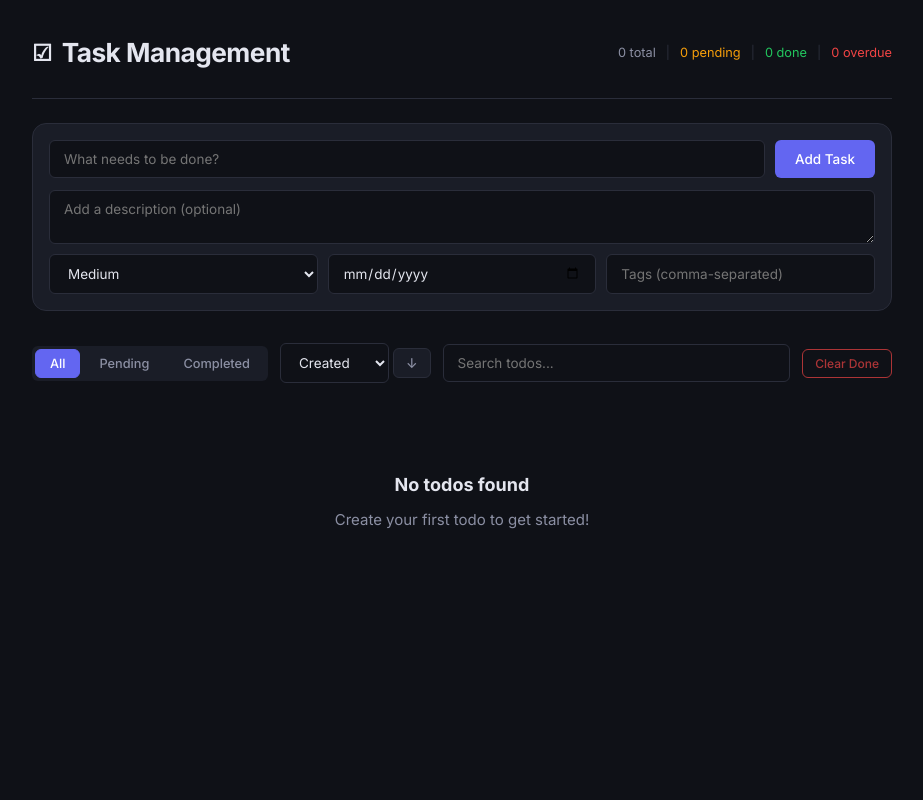
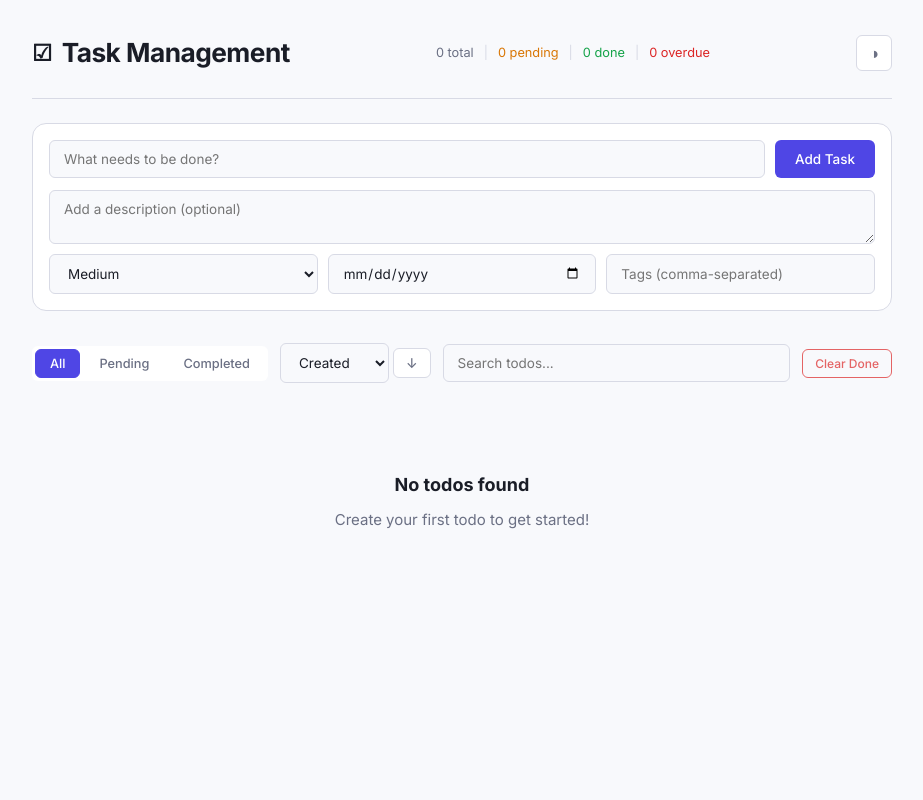
Before and after one commit to clivingston-cognition/node-task-demo, a Node server app: page / in a window 1280 px wide. Shown: the whole page, without its empty margins (178-1101 px from the left). Run offline with Node 20, Linux system fonts and the light colour scheme; data comes from the database, SQL or seed files in the repository; data that the repository does not hold is empty; some libraries are stand-ins or nearby versions.

Commit message:
feat: add dark/light mode toggle with OS preference support
- Add [data-theme='light'] CSS variables and @media (prefers-color-scheme: light) auto-detection
- Convert hardcoded rgba values to CSS custom properties for theme-aware overrides
- Add theme toggle button (auto/light/dark cycle) in header
- Add early theme-init script in <head> of index.ejs and error.ejs to prevent FOWT
- Persist user preference in localStorage

Co-Authored-By: Chris Livingston <chris.livingston@cognition.ai>

```diff
--- a/src/public/css/styles.css
+++ b/src/public/css/styles.css
@@ -30,6 +30,86 @@
   --shadow-lg: 0 8px 30px rgba(0, 0, 0, 0.5);
   --transition: 200ms ease;
   --font-family: 'Inter', -apple-system, BlinkMacSystemFont, 'Segoe UI', sans-serif;
+  --color-focus-bg: rgba(99, 102, 241, 0.04);
+  --color-focus-ring: rgba(99, 102, 241, 0.1);
+  --color-item-hover-bg: rgba(99, 102, 241, 0.03);
+  --color-checkbox-ring: rgba(99, 102, 241, 0.12);
+  --color-priority-urgent-bg: rgba(220, 38, 38, 0.2);
+  --color-priority-high-bg: rgba(249, 115, 22, 0.2);
+  --color-priority-medium-bg: rgba(59, 130, 246, 0.2);
+  --color-priority-low-bg: rgba(107, 114, 128, 0.2);
+  --color-tag-bg: rgba(99, 102, 241, 0.15);
+  --color-overlay: rgba(0, 0, 0, 0.7);
+  --color-error-glow: rgba(99, 102, 241, 0.25);
+  color-scheme: dark;
+}
+
+[data-theme="light"] {
+  --color-bg: #f8f9fc;
+  --color-surface: #ffffff;
+  --color-surface-hover: #f0f1f5;
+  --color-border: #d8dae5;
+  --color-text: #1a1d27;
+  --color-text-muted: #6b7084;
+  --color-primary: #4f46e5;
+  --color-primary-hover: #4338ca;
+  --color-success: #16a34a;
+  --color-warning: #d97706;
+  --color-danger: #dc2626;
+  --color-urgent: #b91c1c;
+  --color-high: #ea580c;
+  --color-medium: #2563eb;
+  --color-low: #4b5563;
+  --shadow-sm: 0 1px 3px rgba(0, 0, 0, 0.08);
+  --shadow-md: 0 4px 12px rgba(0, 0, 0, 0.1);
+  --shadow-lg: 0 8px 30px rgba(0, 0, 0, 0.12);
+  --color-focus-bg: rgba(79, 70, 229, 0.06);
+  --color-focus-ring: rgba(79, 70, 229, 0.15);
+  --color-item-hover-bg: rgba(79, 70, 229, 0.04);
+  --color-checkbox-ring: rgba(79, 70, 229, 0.15);
+  --color-priority-urgent-bg: rgba(185, 28, 28, 0.1);
+  --color-priority-high-bg: rgba(234, 88, 12, 0.1);
+  --color-priority-medium-bg: rgba(37, 99, 235, 0.1);
+  --color-priority-low-bg: rgba(75, 85, 99, 0.1);
+  --color-tag-bg: rgba(79, 70, 229, 0.1);
+  --color-overlay: rgba(0, 0, 0, 0.4);
+  --color-error-glow: rgba(79, 70, 229, 0.15);
+  color-scheme: light;
+}
+
+@media (prefers-color-scheme: light) {
+  html:not([data-theme]) {
+    --color-bg: #f8f9fc;
+    --color-surface: #ffffff;
+    --color-surface-hover: #f0f1f5;
+    --color-border: #d8dae5;
+    --color-text: #1a1d27;
+    --color-text-muted: #6b7084;
+    --color-primary: #4f46e5;
+    --color-primary-hover: #4338ca;
+    --color-success: #16a34a;
+    --color-warning: #d97706;
+    --color-danger: #dc2626;
+    --color-urgent: #b91c1c;
+    --color-high: #ea580c;
+    --color-medium: #2563eb;
+    --color-low: #4b5563;
+    --shadow-sm: 0 1px 3px rgba(0, 0, 0, 0.08);
+    --shadow-md: 0 4px 12px rgba(0, 0, 0, 0.1);
+    --shadow-lg: 0 8px 30px rgba(0, 0, 0, 0.12);
+    --color-focus-bg: rgba(79, 70, 229, 0.06);
+    --color-focus-ring: rgba(79, 70, 229, 0.15);
+    --color-item-hover-bg: rgba(79, 70, 229, 0.04);
+    --color-checkbox-ring: rgba(79, 70, 229, 0.15);
+    --color-priority-urgent-bg: rgba(185, 28, 28, 0.1);
+    --color-priority-high-bg: rgba(234, 88, 12, 0.1);
+    --color-priority-medium-bg: rgba(37, 99, 235, 0.1);
+    --color-priority-low-bg: rgba(75, 85, 99, 0.1);
+    --color-tag-bg: rgba(79, 70, 229, 0.1);
+    --color-overlay: rgba(0, 0, 0, 0.4);
+    --color-error-glow: rgba(79, 70, 229, 0.15);
+    color-scheme: light;
+  }
 }
 
 html {
@@ -94,6 +174,29 @@ body {
 .stat-completed { color: var(--color-success); }
 .stat-overdue { color: var(--color-danger); }
 
+.theme-toggle {
+  background: var(--color-surface);
+  border: 1px solid var(--color-border);
+  color: var(--color-text-muted);
+  cursor: pointer;
+  padding: 6px 10px;
+  border-radius: var(--radius-sm);
+  font-size: 1.1rem;
+  line-height: 1;
+  transition: all var(--transition);
+  display: inline-flex;
+  align-items: center;
+  justify-content: center;
+  min-width: 36px;
+  height: 36px;
+}
+
+.theme-toggle:hover {
+  color: var(--color-text);
+  border-color: var(--color-primary);
+  background: var(--color-surface-hover);
+}
+
 /* Create Form */
 .create-section {
   margin-bottom: 20px;
--- a/src/views/error.ejs
+++ b/src/views/error.ejs
@@ -8,6 +8,7 @@
   <link rel="preconnect" href="https://fonts.gstatic.com" crossorigin>
   <link href="https://fonts.googleapis.com/css2?family=Inter:wght@300;400;500;600;700&display=swap" rel="stylesheet">
   <link rel="stylesheet" href="/css/styles.css">
+  <script>(function(){var t=localStorage.getItem('theme');if(t==='light'||t==='dark')document.documentElement.dataset.theme=t;})()</script>
 </head>
 <body>
   <div class="app-container">
--- a/src/views/index.ejs
+++ b/src/views/index.ejs
@@ -8,6 +8,7 @@
   <link rel="preconnect" href="https://fonts.gstatic.com" crossorigin>
   <link href="https://fonts.googleapis.com/css2?family=Inter:wght@300;400;500;600;700&display=swap" rel="stylesheet">
   <link rel="stylesheet" href="/css/styles.css">
+  <script>(function(){var t=localStorage.getItem('theme');if(t==='light'||t==='dark')document.documentElement.dataset.theme=t;})()</script>
 </head>
 <body>
   <div class="app-container">
@@ -26,6 +27,7 @@
           <span class="stat-divider">|</span>
           <span class="stat stat-overdue" id="statOverdue">0 overdue</span>
         </div>
+        <button class="theme-toggle" id="themeToggle" type="button" title="Toggle theme" aria-label="Toggle theme">&#9790;</button>
       </div>
     </header>
 
```
Also changed, not shown: other parts of src/public/css/styles.css (+13 -12 lines), src/public/js/app.js.
